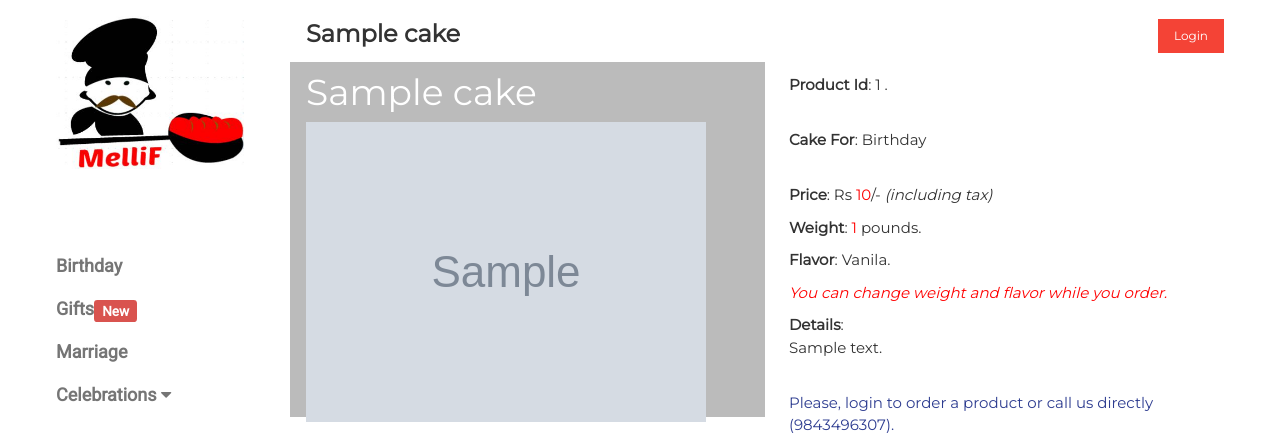
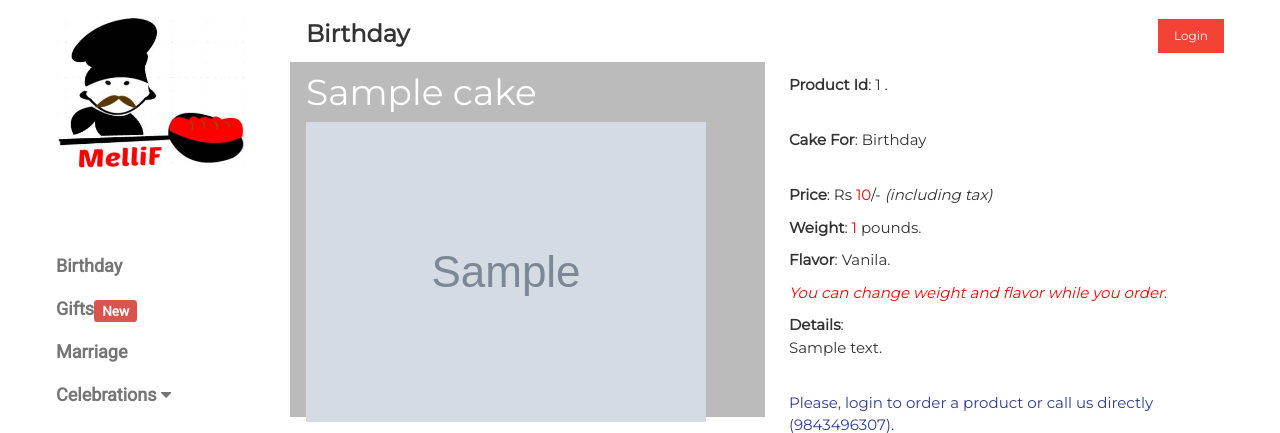
Before and after one commit to er-nabin-bhusal/project, a Django app: a page that uses cakes/templates/individual.html in a window 1280 px wide. Shown: the top 433 px of the page. Run offline with Django 3.2, Linux system fonts and the light colour scheme; tables that the repository leaves empty hold one stand-in row (values such as "Sample post"); grey boxes marked "Sample" are stand-in pictures; some libraries are stand-ins or nearby versions.

Commit message:
title update

```diff
--- a/cakes/templates/individual.html
+++ b/cakes/templates/individual.html
@@ -2,7 +2,7 @@
 
 {% block title %} Mellif | {{ cake.name }} {% endblock title %}
 
-{% block page_title %} {{ cake.name }} {% endblock page_title %}
+{% block page_title %} {{ cake.cake_type }} {% endblock page_title %}
 
 {% load crispy_forms_tags %}
 
```
